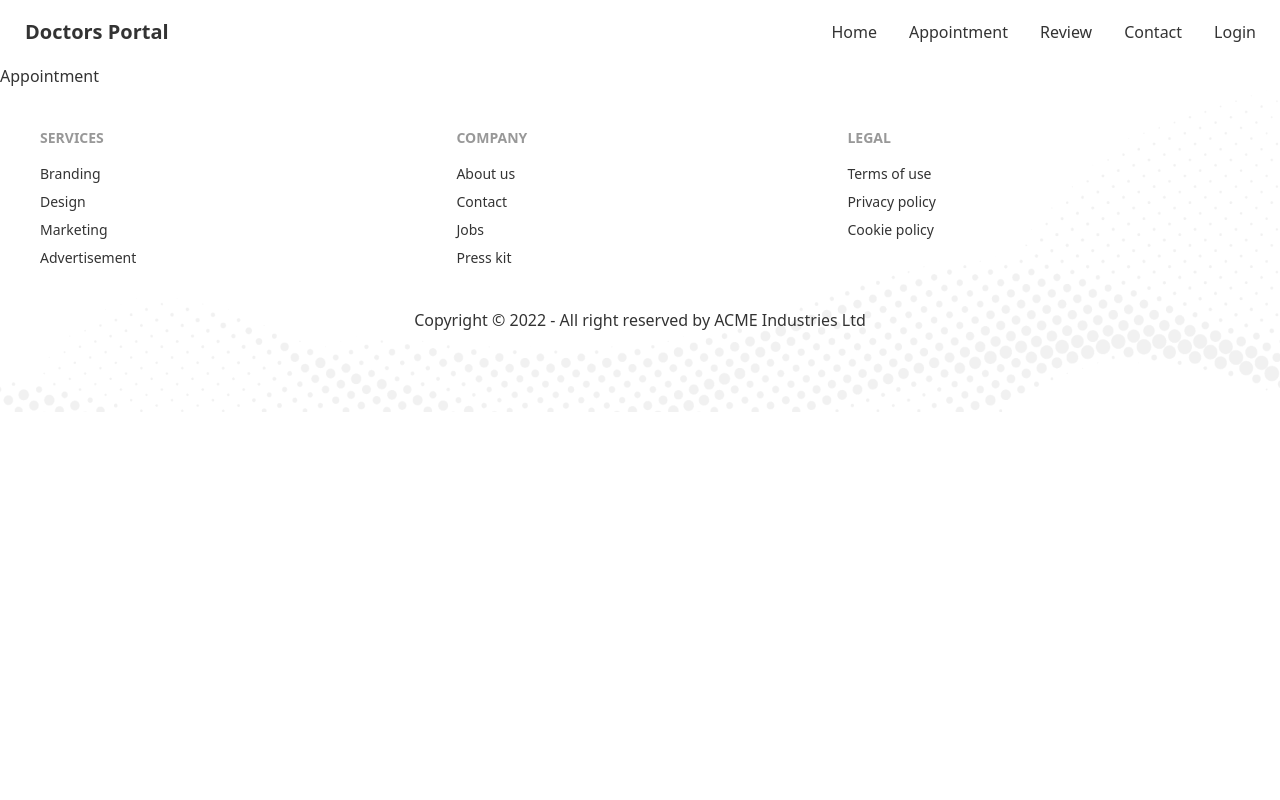
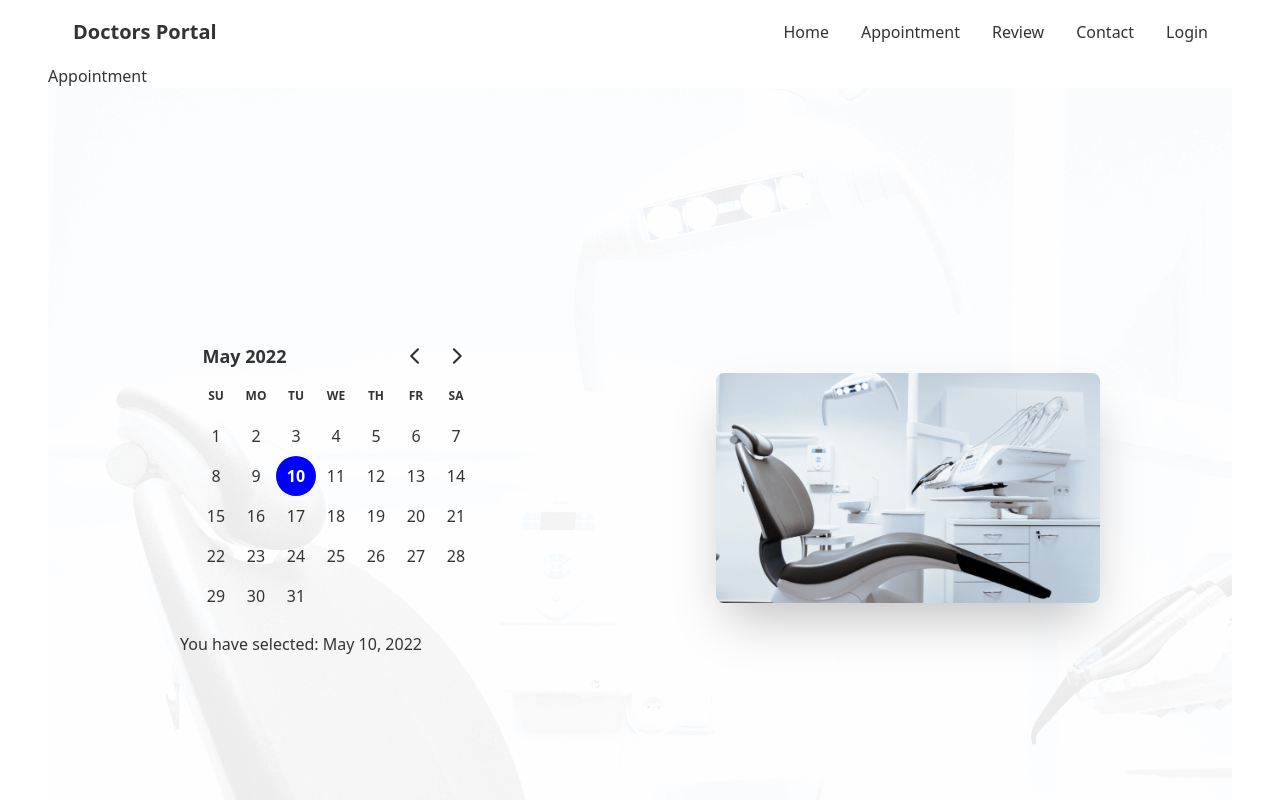
Before and after one commit to Sadik-Hossain/doctor-portal-client, a React (Vite) app: page /appointment in a window 1280 px wide. Shown: the top 800 px of the page. Built offline with nearby package versions, Linux system fonts and the light colour scheme.

Commit message:
calendar added in appointment section

```diff
--- a/index.html
+++ b/index.html
@@ -4,7 +4,7 @@
     <meta charset="UTF-8" />
     <link rel="icon" type="image/svg+xml" href="/src/favicon.svg" />
     <meta name="viewport" content="width=device-width, initial-scale=1.0" />
-    <title>Doctor Portal2</title>
+    <title>Doctor Portal</title>
   </head>
   <body>
     <div id="root"></div>
--- a/package.json
+++ b/package.json
@@ -9,7 +9,9 @@
   },
   "dependencies": {
     "daisyui": "^2.14.3",
+    "date-fns": "^2.28.0",
     "react": "^18.0.0",
+    "react-day-picker": "^8.0.4",
     "react-dom": "^18.0.0",
     "react-router-dom": "^6.3.0"
   },
--- a/src/App.jsx
+++ b/src/App.jsx
@@ -11,7 +11,7 @@ import Navbar from "./Pages/Shared/Navbar/Navbar";
 
 function App() {
   return (
-    <div className="App">
+    <div className="max-w-7xl mx-auto px-12">
       <Navbar />
       <Routes>
         <Route path="/" element={<Home></Home>}></Route>
@@ -25,7 +25,6 @@ function App() {
         <Route path="/contact" element={<Contact />}></Route>
         <Route path="/login" element={<Login />}></Route>
       </Routes>
-      <Footer/>
     </div>
   );
 }
--- a/src/Pages/Appointment/Appointment.jsx
+++ b/src/Pages/Appointment/Appointment.jsx
@@ -1,9 +1,13 @@
 import React from "react";
+import Footer from "../Home/Footer";
+import AppointmentBanner from "./AppointmentBanner";
 
 const Appointment = () => {
   return (
     <div>
       <h1>Appointment</h1>
+      <AppointmentBanner/>
+      <Footer/>
     </div>
   );
 };
--- /dev/null
+++ b/src/Pages/Appointment/AppointmentBanner.jsx
@@ -0,0 +1,32 @@
+import React, { useState } from "react";
+import chair from "../../assets/images/chair.png";
+import bg from "../../assets/images/bg.png";
+import { DayPicker } from "react-day-picker";
+import "react-day-picker/dist/style.css";
+import { format } from "date-fns";
+
+const AppointmentBanner = () => {
+  const [date, setDate] = useState(new Date());
+  return (
+    <div
+    class="hero min-h-screen "
+      style={{
+        background: `url(${bg})`,
+      }}
+    >
+      <div class="hero-content flex-col lg:flex-row-reverse gap-24 lg:gap-56 ">
+        <img
+          src={chair}
+          class="max-w-sm rounded-lg shadow-2xl aspect-w-16 aspect-h-9"
+          alt="chair"
+        />
+        <div>
+          <DayPicker mode="single" selected={date} onSelect={setDate} />
+      <p>You have selected: {format(date, "PP")}</p>
+        </div>
+      </div>
+    </div>
+  );
+};
+
+export default AppointmentBanner;
--- a/src/Pages/Home/Home.jsx
+++ b/src/Pages/Home/Home.jsx
@@ -1,5 +1,6 @@
 import React from "react";
 import Banner from "./Banner";
+import Footer from "./Footer";
 import Info from "./Info";
 import MakeAppointment from "./MakeAppointment";
 import Services from "./Services";
@@ -7,12 +8,14 @@ import Testimonials from "./Testimonials";
 
 const Home = () => {
   return (
-    <div className="px-12">
+    <div>
       <Banner />
       <Info />
       <Services />
       <MakeAppointment/>
       <Testimonials/>
+      <Footer/>
+
     </div>
   );
 };
```
Also changed, not shown: 1 other file (tests, documents, lock files or other folders).
